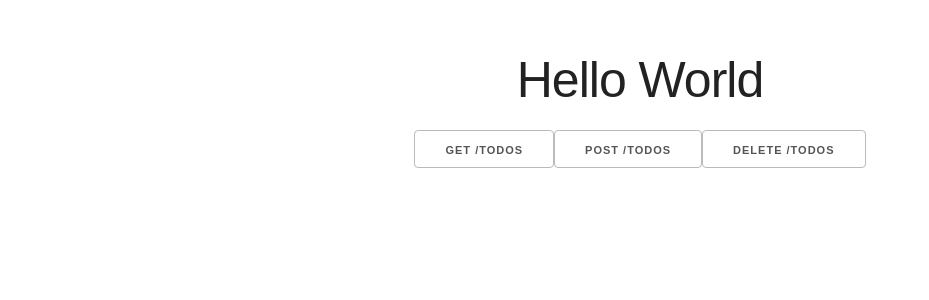
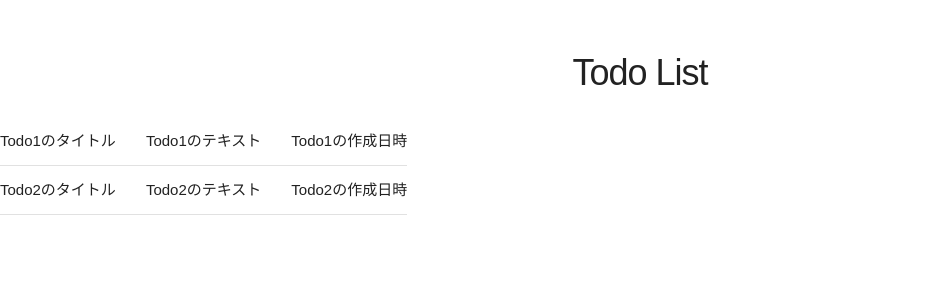
Before and after one commit to maeda1150/simple-todos-react, a React (Create React App) app: page / in a window 1280 px wide. Shown: the top 300 px of the page, without its empty margins (0-929 px from the left). Built offline with nearby package versions, Linux system fonts and the light colour scheme.

Commit message:
add todo cards
On branch master
Changes to be committed:
modified:   src/App.js
new file:   src/components/TodoItem.jsx

```diff
--- a/src/App.js
+++ b/src/App.js
@@ -1,26 +1,24 @@
 import React from 'react';
-import { index, create, destroy } from './api';
+import TodoItem from './components/TodoItem';
 
 class App extends React.Component {
   render() {
     return (
       <div className="app">
-        <h1>Hello World</h1>
-        {/* onClick prop に index を実行する関数を渡す */}
-        {/* onClick に渡す関数のことをイベントハンドラと呼んだりします */}
-        <button onClick={() => index().then(json => console.log(json))}> {/* index 関数が返した json をコンソールに表示する */}
-          GET /todos
-        </button>
-        <button onClick={() => create('first todo', 'do it').then(json => console.log(json))}>
-          POST /todos
-        </button>
-        <button
-          onClick={() => destroy('5d057940-c4cc-48f7-aa6b-f7a508b9f9d4').then(json => console.log(json))}
-        >
-          DELETE /todos
-        </button>
+        <h3>Todo List</h3>
+        {/* Props を使うことで外から値が渡せる（関数の引数に似ている） */}
+        <TodoItem
+          title="Todo1のタイトル"
+          text="Todo1のテキスト"
+          created_at="Todo1の作成日時"
+        />
+        <TodoItem
+          title="Todo2のタイトル"
+          text="Todo2のテキスト"
+          created_at="Todo2の作成日時"
+        />
       </div>
-    );
+    )
   }
 }
 
--- /dev/null
+++ b/src/components/TodoItem.jsx
@@ -0,0 +1,20 @@
+import React from 'react';
+
+class TodoItem extends React.Component {
+  render() {
+    // this.props から TodoItem に渡ってきた Props を取り出す
+    const title = this.props.title;
+    const text = this.props.text;
+    const created_at = this.props.created_at;
+    return (
+      <tr>
+        {/* `{...}` で JSX 内に変数を展開する */}
+        <td>{title}</td>
+        <td>{text}</td>
+        <td>{created_at}</td>
+      </tr>
+    );
+  }
+}
+
+export default TodoItem;
```
